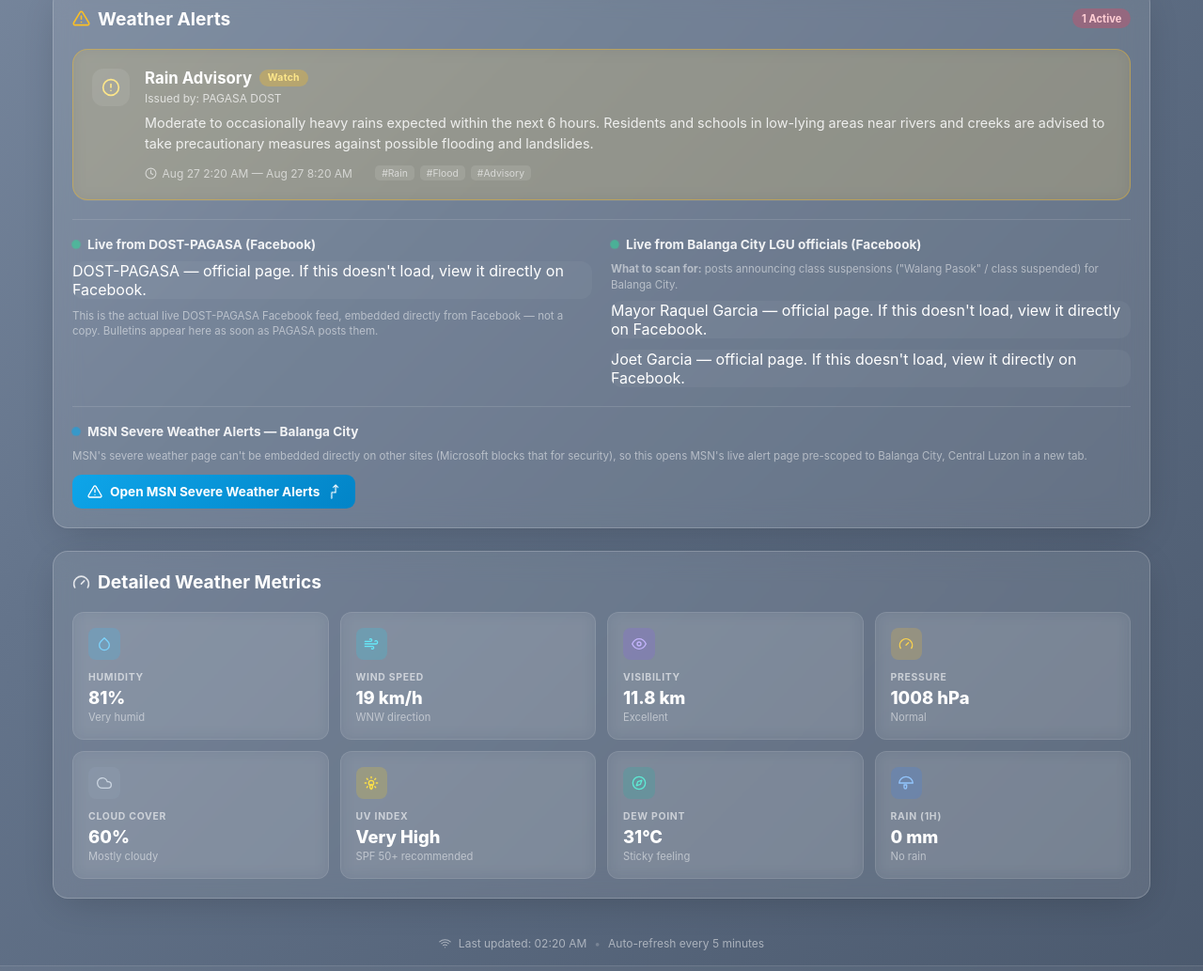
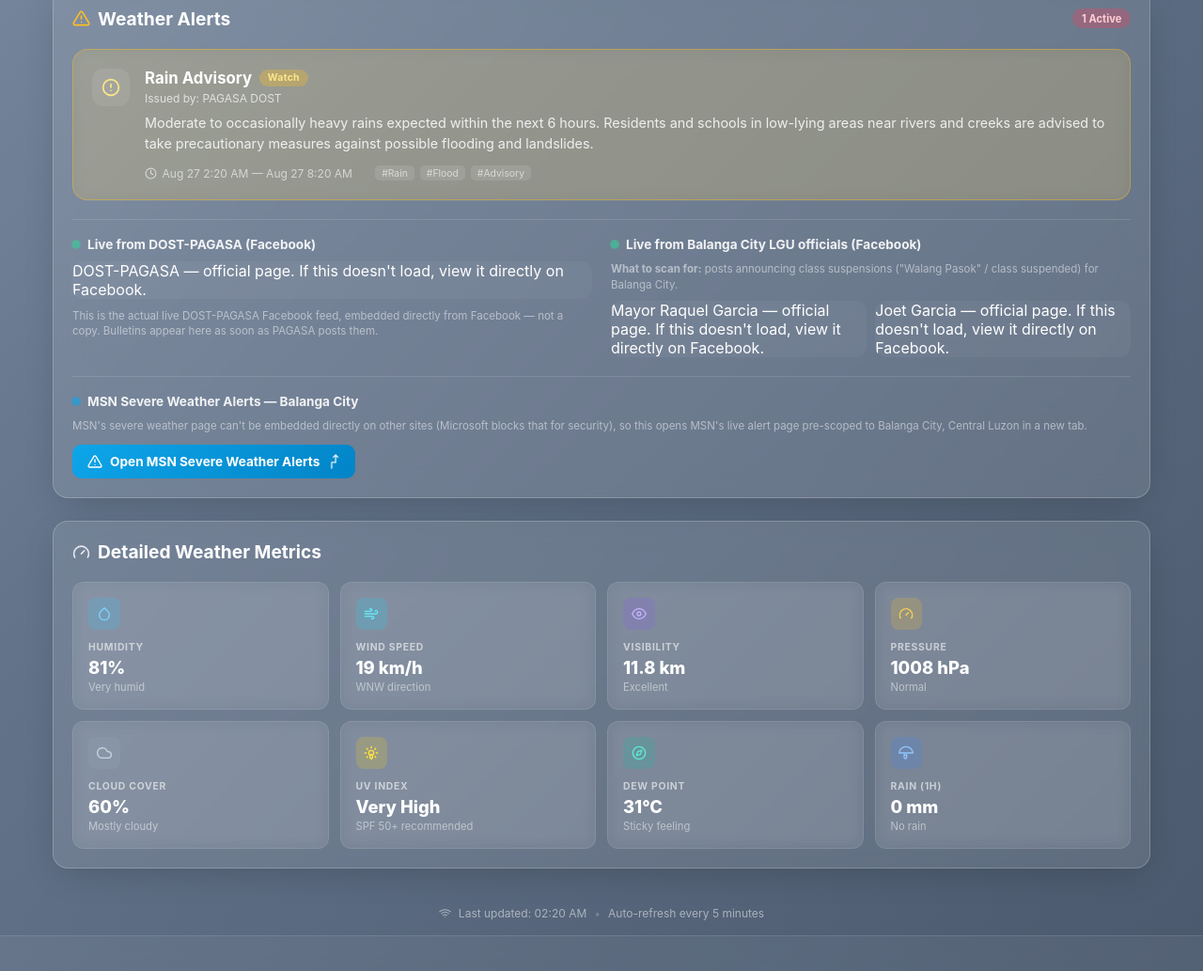
Before and after one commit to racytroy1013/Weather-Updates, a plain HTML site: page index.html in a window 1280 px wide. Shown: the part 1269-2302 px from the top of the page at 94% size. Drawn offline with Linux system fonts and the light colour scheme; no server answers.

Commit message:
Add files via upload

```diff
--- a/index.html
+++ b/index.html
@@ -78,10 +78,10 @@
   .fb-page-wrap{width:100%;max-width:500px;border-radius:0.75rem;overflow:hidden;background:rgba(255,255,255,0.04)}
   .fb-page-wrap iframe{border-radius:0.75rem}
   .pagasa-live-hint{font-size:0.72rem;color:rgba(255,255,255,0.5);margin-top:0.6rem;line-height:1.4}
-  .pagasa-live-grid{display:flex;gap:0.75rem;flex-wrap:wrap}
-  .pagasa-live-grid .fb-page-wrap{max-width:240px}
+  .pagasa-live-grid{display:grid;grid-template-columns:1fr 1fr;gap:0.6rem}
+  .pagasa-live-grid .fb-page-wrap{max-width:none;width:100%}
   .pagasa-live-row{display:flex;gap:1.25rem;flex-wrap:wrap;align-items:flex-start;margin-top:1.25rem;padding-top:1.1rem;border-top:1px solid rgba(255,255,255,0.12)}
-  .pagasa-live-row .pagasa-live-block{flex:1 1 320px;min-width:0;margin-top:0;padding-top:0;border-top:none}
+  .pagasa-live-row .pagasa-live-block{flex:1 1 320px;min-width:280px;margin-top:0;padding-top:0;border-top:none}
   .pagasa-live-row .fb-page-wrap{max-width:100%}
   .msn-link-btn{display:inline-flex;align-items:center;gap:0.5rem;padding:0.65rem 1rem;background:linear-gradient(135deg,#0ea5e9,#0284c7);color:#fff;font-weight:700;font-size:0.85rem;border-radius:0.6rem;transition:all .2s}
   .msn-link-btn:hover{filter:brightness(1.1);transform:translateY(-1px)}
@@ -1578,7 +1578,7 @@
             <div class="fb-page"
                  data-href="https://www.facebook.com/mayor.raquelgarcia"
                  data-tabs="timeline"
-                 data-width="240"
+                 data-width="180"
                  data-height="420"
                  data-small-header="true"
                  data-adapt-container-width="true"
@@ -1593,7 +1593,7 @@
             <div class="fb-page"
                  data-href="https://www.facebook.com/joetgarcia"
                  data-tabs="timeline"
-                 data-width="240"
+                 data-width="180"
                  data-height="420"
                  data-small-header="true"
                  data-adapt-container-width="true"
```
